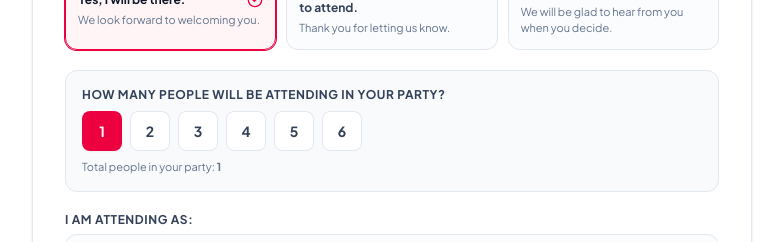
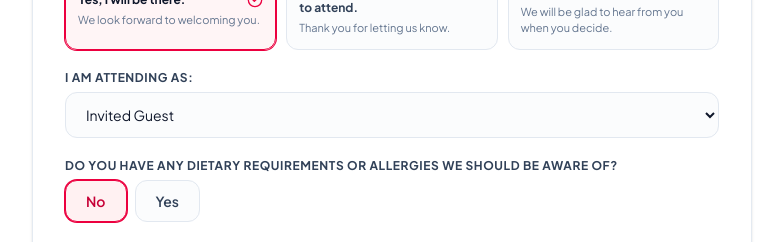
Before and after one commit to bassy1992/beating-odds, a React (Vite) app in the folder frontend/: page / in a window 1280 px wide. Shown: the part 1486-1728 px from the top of the page, without its empty margins (248-1031 px from the left). Built offline with nearby package versions, Linux system fonts and the light colour scheme; no server answers.

Commit message:
Remove RSVP party size question

```diff
--- a/frontend/src/components/RsvpForm.tsx
+++ b/frontend/src/components/RsvpForm.tsx
@@ -42,7 +42,6 @@ export const RsvpForm: React.FC<RsvpFormProps> = ({ event, onAttendeeRegistered
   const [phoneLocalNumber, setPhoneLocalNumber] = useState('');
   const [email, setEmail] = useState('');
   const [status, setStatus] = useState<AttendanceStatus>('attending');
-  const [guestCount, setGuestCount] = useState<number>(0);
   const [attendeeType, setAttendeeType] = useState('Invited Guest');
   const [dietaryRequirements, setDietaryRequirements] = useState('No');
   const [dietaryNotes, setDietaryNotes] = useState('');
@@ -87,8 +86,8 @@ export const RsvpForm: React.FC<RsvpFormProps> = ({ event, onAttendeeRegistered
         fullName: fullName.trim(),
         telephone: fullTelephone,
         email: email.trim().toLowerCase(),
-        status: status === 'attending' && guestCount > 0 ? 'with_guests' : status,
-        guestCount: status === 'attending' ? guestCount : 0,
+        status,
+        guestCount: 0,
         notes: [dietaryNotes.trim(), additionalNotes.trim()].filter(Boolean).join('\n'),
         attendeeType,
         dietaryRequirements,
@@ -109,7 +108,6 @@ export const RsvpForm: React.FC<RsvpFormProps> = ({ event, onAttendeeRegistered
     setPhoneLocalNumber('');
     setEmail('');
     setStatus('attending');
-    setGuestCount(0);
     setAttendeeType('Invited Guest');
     setDietaryRequirements('No');
     setDietaryNotes('');
@@ -443,34 +441,6 @@ export const RsvpForm: React.FC<RsvpFormProps> = ({ event, onAttendeeRegistered
                 </div>
               </div>
 
-              {/* Party Size */}
-              {status === 'attending' && (
-                <div className="p-4 rounded-xl bg-slate-50 border border-slate-200">
-                  <label className="block text-xs font-bold uppercase tracking-wider text-slate-700 mb-2">
-                    How many people will be attending in your party?
-                  </label>
-                  <div className="flex items-center gap-2">
-                    {[1, 2, 3, 4, 5, 6].map((num) => (
-                      <button
-                        key={num}
-                        type="button"
-                        onClick={() => setGuestCount(num - 1)}
-                        className={`w-10 h-10 rounded-lg text-sm font-bold transition-all ${
-                          guestCount === num - 1
-                            ? 'bg-rose-600 text-white shadow-xs'
-                            : 'bg-white border border-slate-200 text-slate-700 hover:bg-slate-100'
-                        }`}
-                      >
-                        {num}
-                      </button>
-                    ))}
-                  </div>
-                  <p className="text-[11px] text-slate-500 mt-2">
-                    Total people in your party: <strong>{guestCount + 1}</strong>
-                  </p>
-                </div>
-              )}
-
               {/* Attendee Type */}
               <div>
                 <label className="block text-xs font-bold uppercase tracking-wider text-slate-700 mb-1.5">
```
